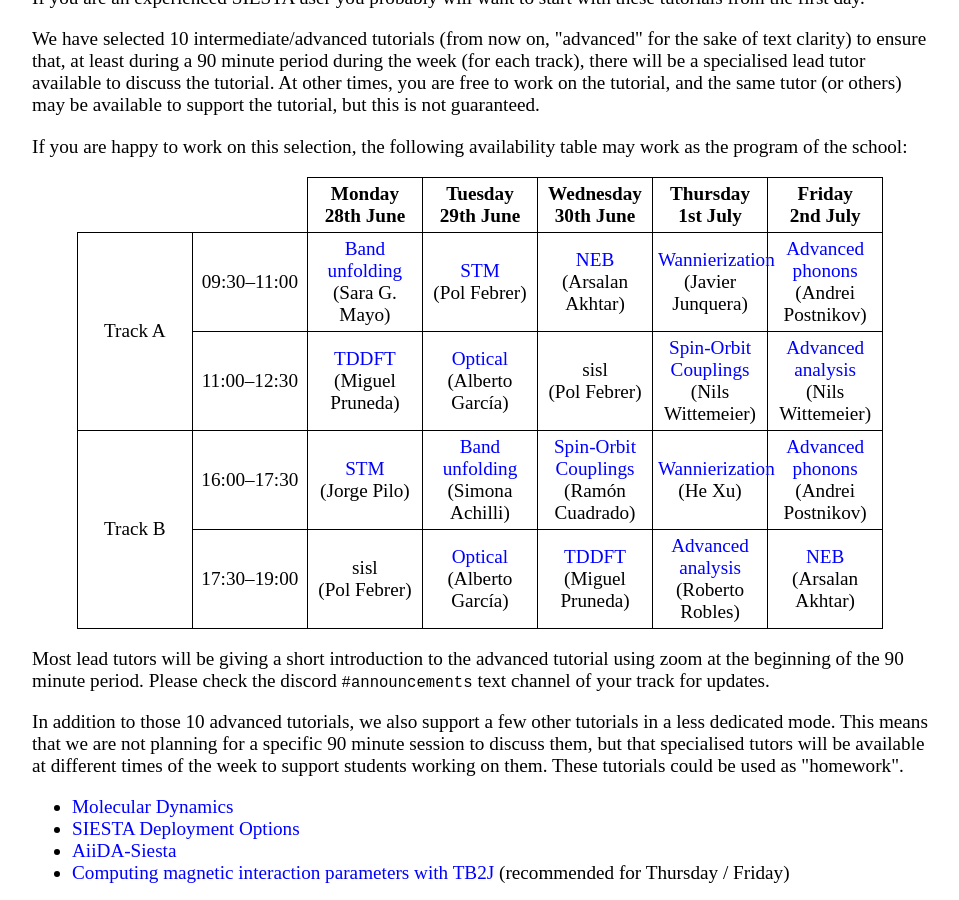
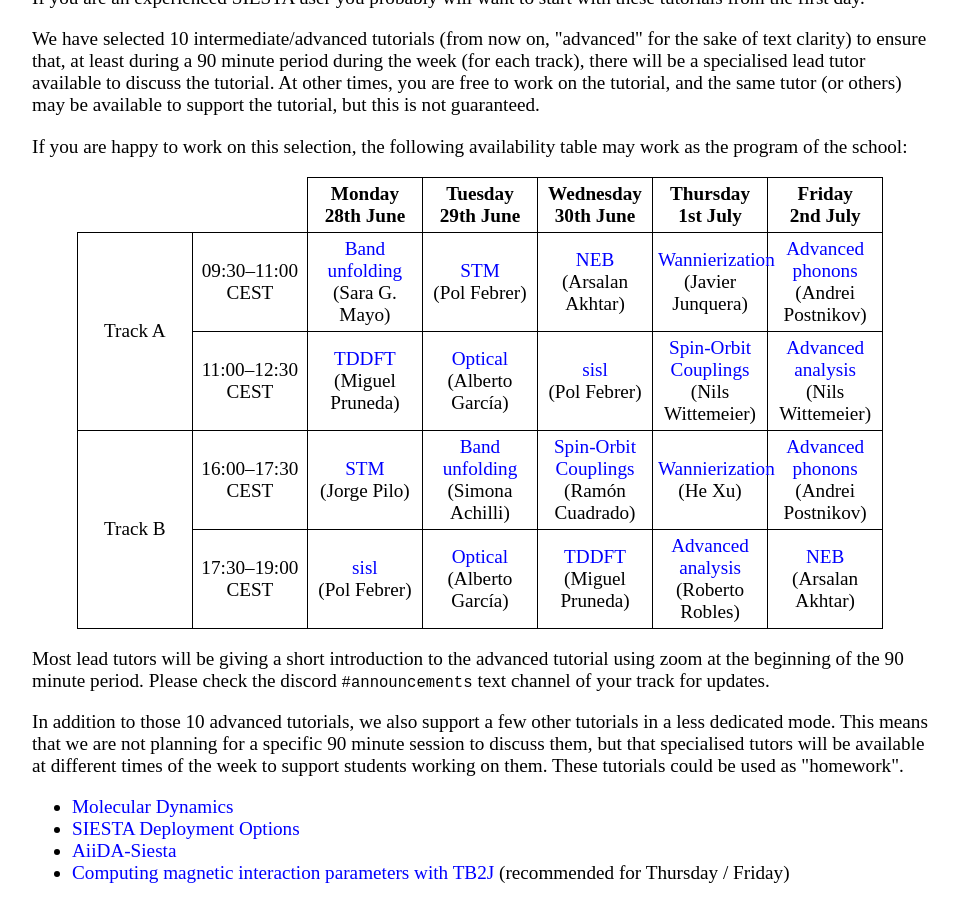
Before and after one commit to siesta-project/web-portal, a Jekyll site: the page built from events/SIESTA_School-2021/Sessions.html, in a window 1280 px wide and 900 px high, scrolled down 2989 px. Shown: the whole window, without its empty margins (160-1119 px from the left). Built offline with Jekyll 4.4.1, drawn with Linux system fonts in a browser that asks for light colours.

Commit message:
School 2021: add sisl links and "CEST" to advanced tutorial times.

```diff
--- a/events/SIESTA_School-2021/Sessions.html
+++ b/events/SIESTA_School-2021/Sessions.html
@@ -228,14 +228,14 @@ may work as the program of the school:
   <tbody>
     <tr>
       <td ROWSPAN="2"> Track A </td>
-      <td>09:30&ndash;11:00</td>
+      <td>09:30&ndash;11:00 CEST</td>
       <td>
           <a href="https://docs.siesta-project.org/projects/siesta/tutorials/unfolding">Band unfolding</a>
           <br>
           (Sara G. Mayo)
       </td>
       <td>
-          <a href="https://docs.siesta-project.org/projects/siesta/tutorials/stm-images/index.html">STM</a>
+          <a href="https://docs.siesta-project.org/projects/siesta/tutorials/stm-images">STM</a>
           <br>
           (Pol Febrer)
       </td>
@@ -256,19 +256,19 @@ may work as the program of the school:
       </td>
     </tr>
     <tr>
-      <td>11:00&ndash;12:30</td>
+      <td>11:00&ndash;12:30 CEST</td>
       <td>
           <a href="https://docs.siesta-project.org/projects/siesta/tutorials/td-dft">TDDFT</a>
           <br>
          (Miguel Pruneda)
       </td>
       <td>
-          <a href="https://docs.siesta-project.org/projects/siesta/tutorials/optical-properties/index.html">Optical</a>
+          <a href="https://docs.siesta-project.org/projects/siesta/tutorials/optical-properties">Optical</a>
           <br>
           (Alberto García)
       </td>
       <td>
-          sisl
+          <a href="https://docs.siesta-project.org/projects/siesta/tutorials/sisl">sisl</a>
           <br>
           (Pol Febrer)
       </td>
@@ -285,9 +285,9 @@ may work as the program of the school:
     </tr>
     <tr>
       <td ROWSPAN="2"> Track B </td>
-      <td>16:00&ndash;17:30</td>
+      <td>16:00&ndash;17:30 CEST</td>
       <td>
-          <a href="https://docs.siesta-project.org/projects/siesta/tutorials/stm-images/index.html">STM</a>
+          <a href="https://docs.siesta-project.org/projects/siesta/tutorials/stm-images">STM</a>
           <br>
           (Jorge Pilo)
       </td>
@@ -313,14 +313,14 @@ may work as the program of the school:
       </td>
     </tr>
     <tr>
-      <td>17:30&ndash;19:00</td>
+      <td>17:30&ndash;19:00 CEST</td>
       <td>
-          sisl
+          <a href="https://docs.siesta-project.org/projects/siesta/tutorials/sisl">sisl</a>
           <br>
          (Pol Febrer)
       </td>
       <td>
-          <a href="https://docs.siesta-project.org/projects/siesta/tutorials/optical-properties/index.html">Optical</a>
+          <a href="https://docs.siesta-project.org/projects/siesta/tutorials/optical-properties">Optical</a>
           <br>
           (Alberto García)
       </td>
```
